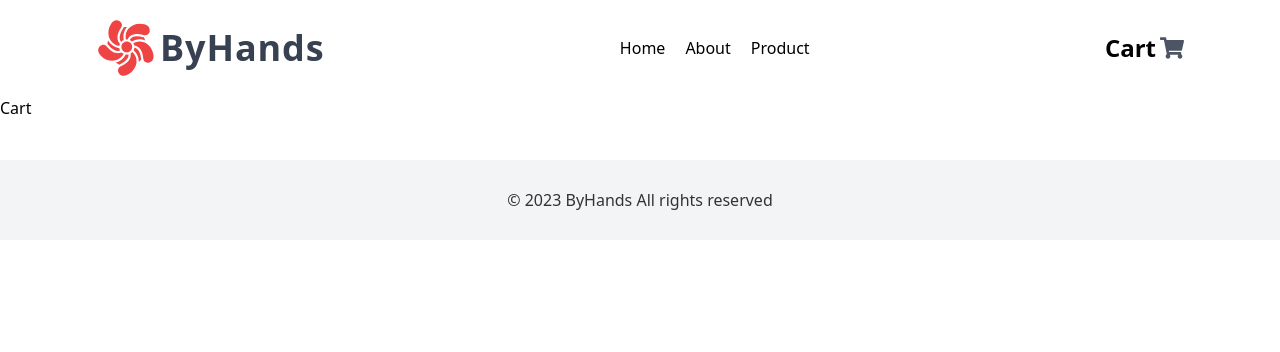
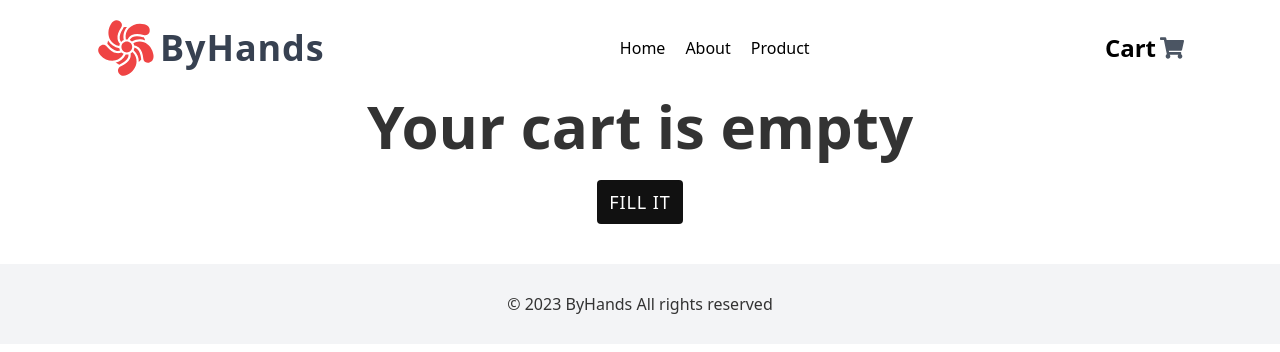
Before and after one commit to ErysCode7/byhands-flower-shop, a React (Vite) app: page /cart in a window 1280 px wide. Shown: the top 352 px of the page. Built offline with nearby package versions, Linux system fonts and the light colour scheme.

Commit message:
added empty cart

```diff
--- a/src/components/Header/index.tsx
+++ b/src/components/Header/index.tsx
@@ -28,7 +28,7 @@ const Header = (props: Props) => {
               <Link to="/about">About</Link>
             </li>
             <li>
-              <Link to="/product">Product</Link>
+              <Link to="/products">Product</Link>
             </li>
           </ul>
           <Link to="/cart" className="hidden laptop:flex items-center h-full gap-1 laptop:cursor-pointer">
--- a/src/pages/Cart/index.tsx
+++ b/src/pages/Cart/index.tsx
@@ -1,6 +1,24 @@
+import { Link } from "react-router-dom";
+import { useShoppingCart } from "../../context/ShoppingCartContext";
+
 type Props = {};
 
 const Cart = (props: Props) => {
+  const { cartItems } = useShoppingCart();
+
+  if (cartItems.length < 1) {
+    return (
+      <div className="flex flex-col items-center justify-center">
+        <h2 className="font-bold text-3xl md:text-4xl laptop:text-5xl xl:text-6xl mb-5 text-[#333]">
+          Your cart is empty
+        </h2>
+        <button className="uppercase text-base md:text-lg tracking-wider mt-1 bg-[#111] text-white py-2 px-3 rounded active:scale-[0.98]">
+          <Link to="/products">Fill it</Link>
+        </button>
+      </div>
+    );
+  }
+
   return <div>Cart</div>;
 };
 
```
